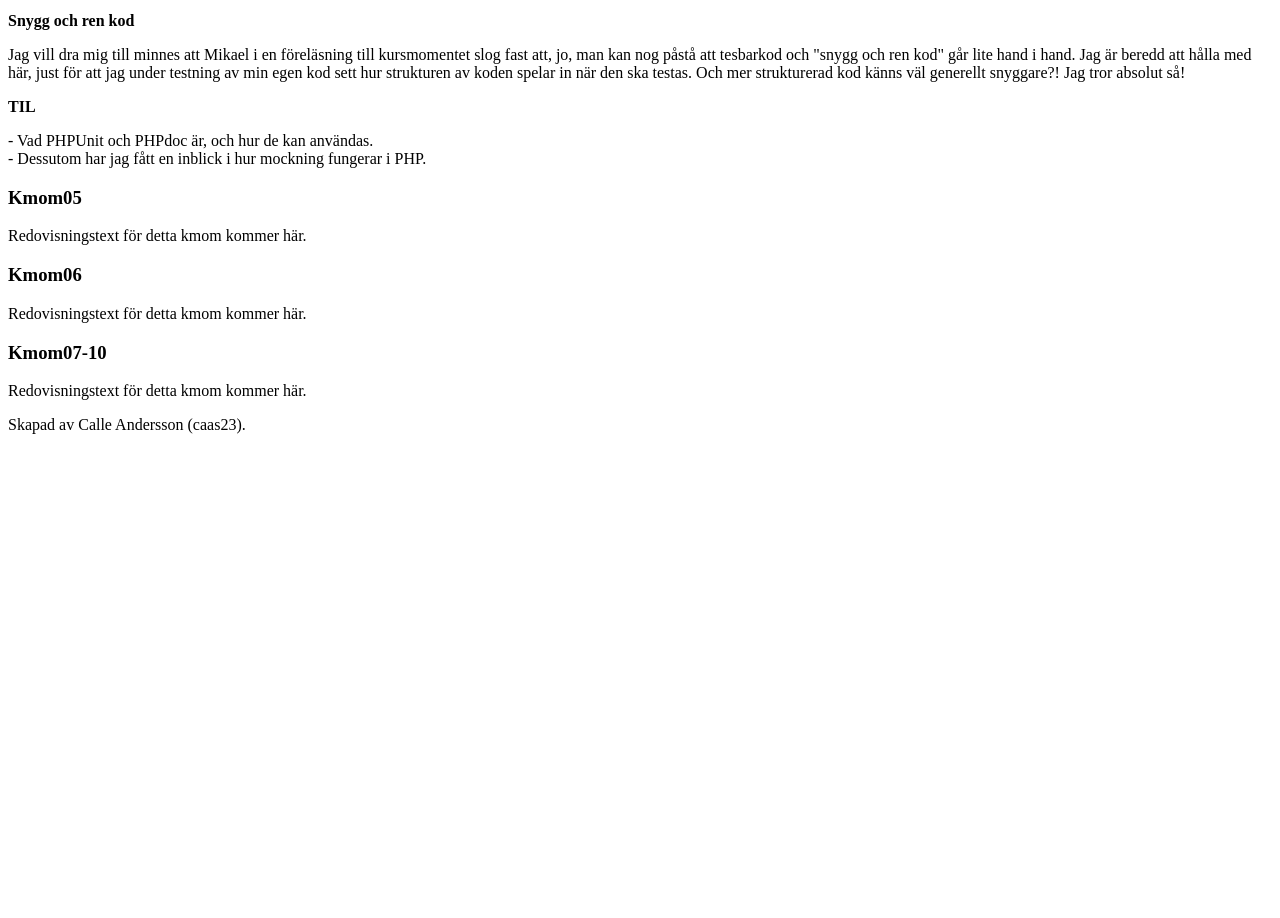
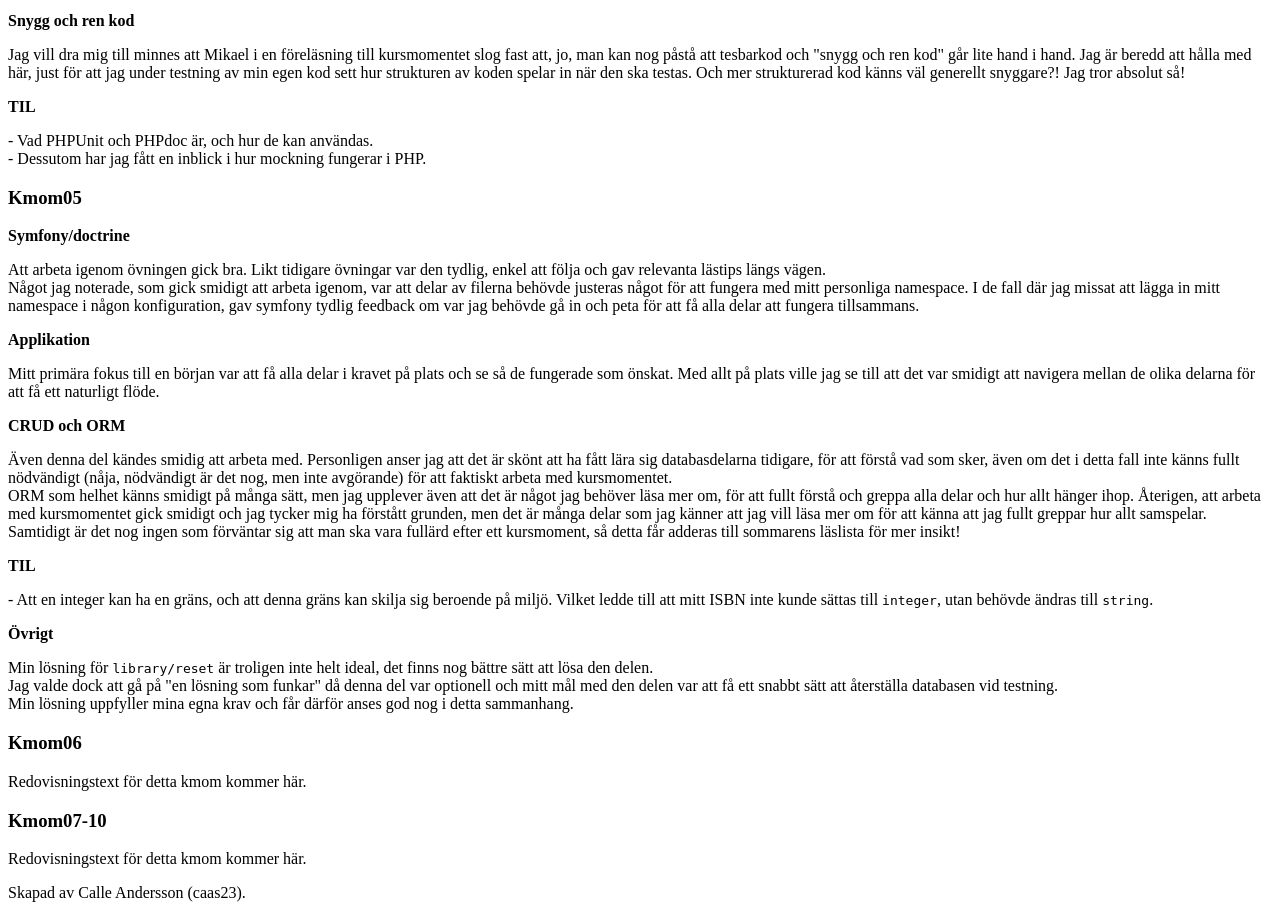
Before and after one commit to caas23/mvc, a Symfony app: template templates/Shared/report.html.twig in a window 1280 px wide. Shown: the part 2847-3765 px from the top of the page. Before the commit the page ends 3281 px from the top, so only its background shows below. Run offline with Twig, Linux system fonts and the light colour scheme; the template is opened without the code that fills it, so the values that code supplies are empty; some libraries are stand-ins or nearby versions.

Commit message:
report for kmom05

```diff
--- a/templates/Shared/report.html.twig
+++ b/templates/Shared/report.html.twig
@@ -209,7 +209,47 @@
         <div>
             <h3 id="kmom05">Kmom05</h3>
             <p>
-                Redovisningstext för detta kmom kommer här.
+
+                <strong>Symfony/doctrine</strong><br>
+                <p>
+                    Att arbeta igenom övningen gick bra. Likt tidigare övningar var den tydlig, enkel att följa och gav relevanta lästips längs vägen.<br>
+                    Något jag noterade, som gick smidigt att arbeta igenom, var att delar av filerna behövde justeras något för att fungera med mitt personliga namespace.
+                    I de fall där jag missat att lägga in mitt namespace i någon konfiguration, gav symfony tydlig feedback om var jag behövde gå in och peta för att
+                    få alla delar att fungera tillsammans.
+                </p>
+
+                <strong>Applikation</strong><br>
+                <p>
+                    Mitt primära fokus till en början var att få alla delar i kravet på plats och se så de fungerade som önskat. Med allt på plats ville jag se till att
+                    det var smidigt att navigera mellan de olika delarna för att få ett naturligt flöde.
+
+                </p>
+
+                <strong>CRUD och ORM</strong><br>
+                <p>
+                    Även denna del kändes smidig att arbeta med. Personligen anser jag att det är skönt att ha fått lära sig databasdelarna tidigare,
+                    för att förstå vad som sker, även om det i detta fall inte känns fullt nödvändigt (nåja, nödvändigt är det nog, men inte avgörande)
+                    för att faktiskt arbeta med kursmomentet.<br>
+                    ORM som helhet känns smidigt på många sätt, men jag upplever även att det är något jag behöver läsa mer om, för att fullt förstå
+                    och greppa alla delar och hur allt hänger ihop. Återigen, att arbeta med kursmomentet gick smidigt och jag tycker mig ha förstått grunden,
+                    men det är många delar som jag känner att jag vill läsa mer om för att känna att jag fullt greppar hur allt samspelar.<br> Samtidigt är det
+                    nog ingen som förväntar sig att man ska vara fullärd efter ett kursmoment, så detta får adderas till sommarens läslista för mer insikt!
+
+                </p>
+
+                <strong>TIL</strong><br>
+                <p>
+                    - Att en integer kan ha en gräns, och att denna gräns kan skilja sig beroende på miljö.
+                    Vilket ledde till att mitt ISBN inte kunde sättas till <code>integer</code>, utan behövde ändras till <code>string</code>.<br>
+                </p>
+
+                <strong>Övrigt</strong><br>
+                <p>
+                    Min lösning för <code>library/reset</code> är troligen inte helt ideal, det finns nog bättre sätt att lösa den delen.<br>
+                    Jag valde dock att gå på "en lösning som funkar" då denna del var optionell och mitt mål med den delen var att få ett snabbt sätt
+                    att återställa databasen vid testning.<br>
+                    Min lösning uppfyller mina egna krav och får därför anses god nog i detta sammanhang.
+                </p>
             </p>
         </div>
         <div>
```
